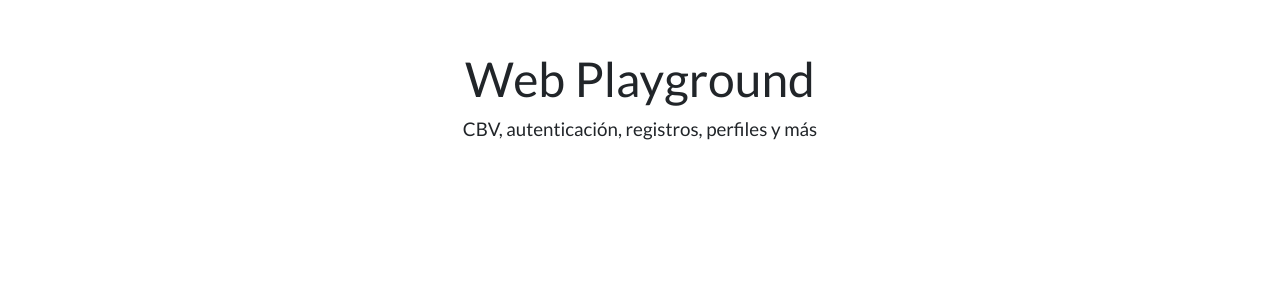
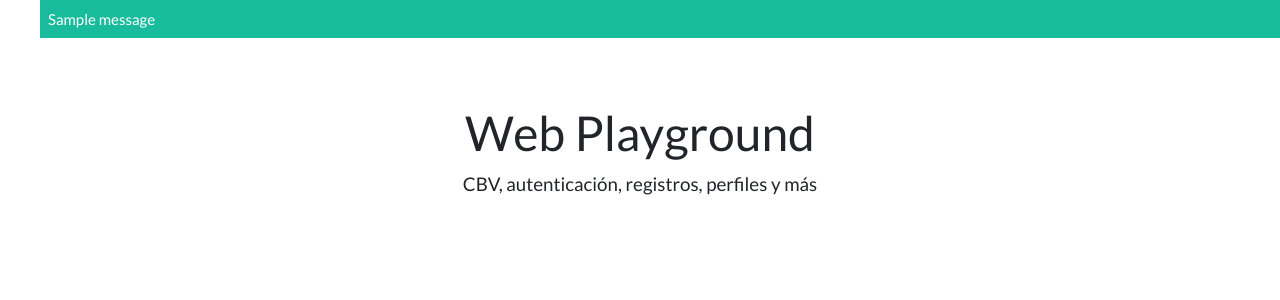
Before and after one commit to valentina-ocampo/Proyecto_desarrollo, a Django app: page / in a window 1280 px wide. Shown: the part 71-371 px from the top of the page. Run offline with Django 3.2, Linux system fonts and the light colour scheme; tables that the repository leaves empty hold one stand-in row (values such as "Sample post"); one stand-in notice (Sample message) is shown; parts of the project's set-up code (start-up, migrations or seed data) failed here and were passed over; some libraries are stand-ins or nearby versions.

Commit message:
Se muestra el mensaje de confirmación en el home luego que un usuario se ha registrado.

```diff
--- a/apps/core/templates/core/home.html
+++ b/apps/core/templates/core/home.html
@@ -1,11 +1,23 @@
 {% extends 'core/base.html' %}
 {% load static %}
 {% block title %}Inicio{% endblock %}
+
 {% block content %}
-<div class="container">
-    <div style="padding-top:50px; text-align:center;">
-        <h1>Web Playground</h1>
-        <p class="lead">CBV, autenticación, registros, perfiles y más</p>
+
+<main>
+    {% if messages %}
+    <ul class="messages">
+        {% for message in messages %}
+        <p class="p-2 confirmation bg-success text-white">{{ message }}</p>
+        {% endfor %}
+    </ul>
+    {% endif %}
+    <div class="container">
+        <div style="padding-top:50px; text-align:center;">
+            <h1>Web Playground</h1>
+            <p class="lead">CBV, autenticación, registros, perfiles y más</p>
+        </div>
     </div>
-</div>
+</main>
+
 {% endblock %}
```
